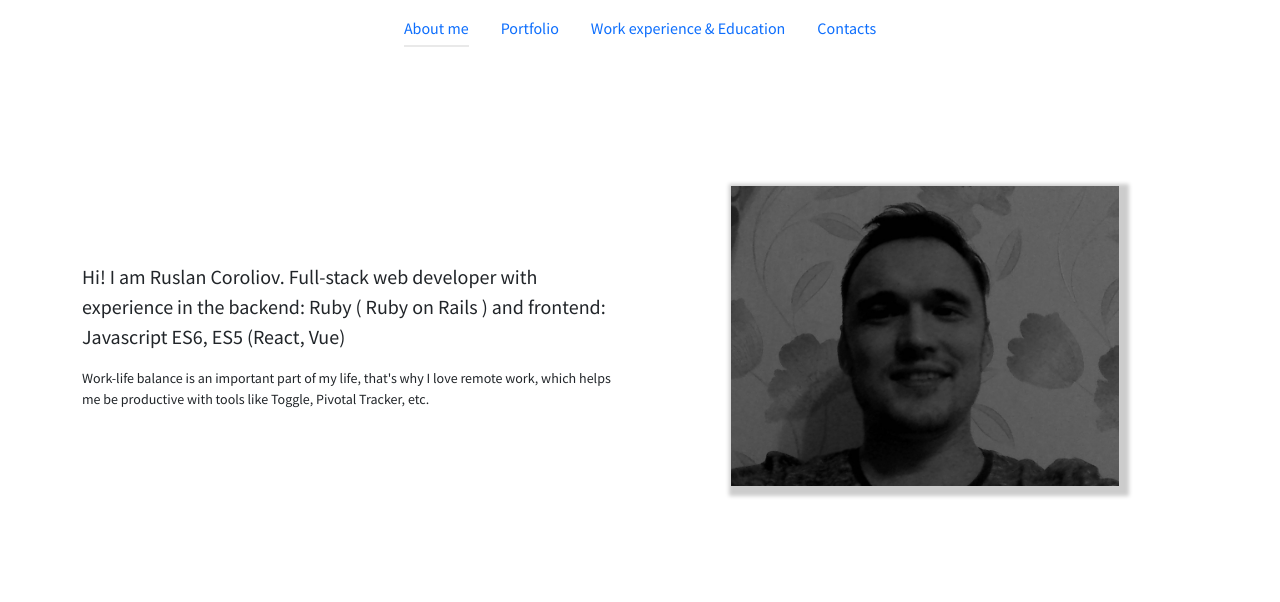
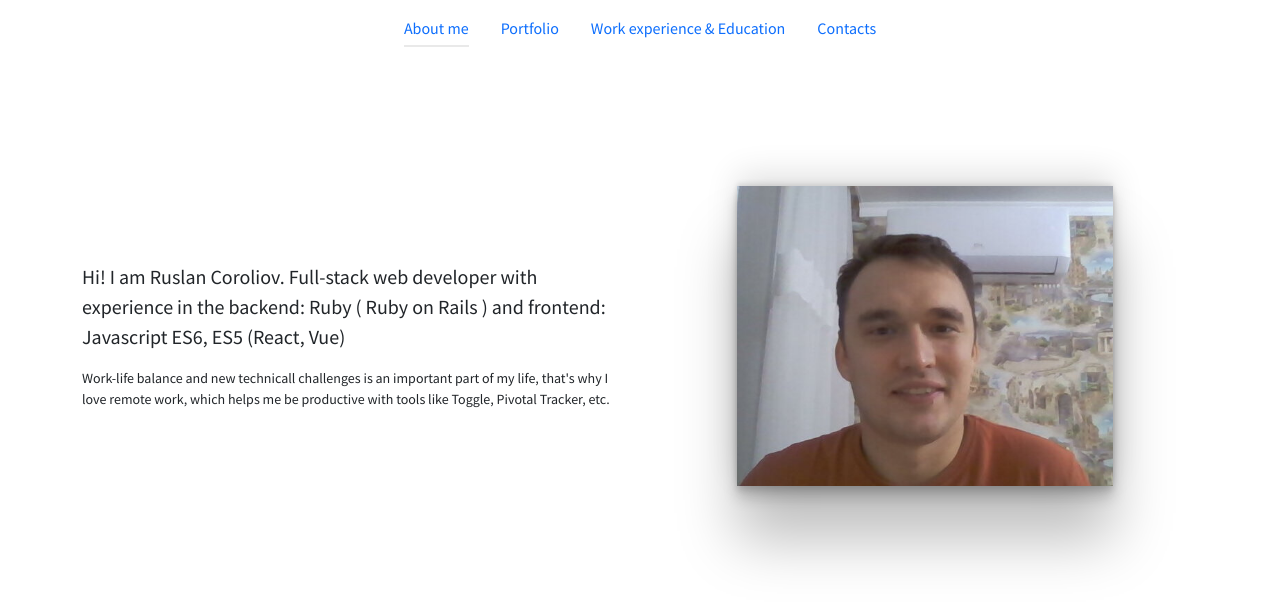
Before and after one commit to rusikf/rusikf.github.io, a React (Create React App) app: page / in a window 1280 px wide. Shown: the top 602 px of the page. Built offline with nearby package versions, Linux system fonts and the light colour scheme.

Commit message:
Fix spelling errors, update photo, add SQL certiciate (#7)

```diff
--- a/src/About.js
+++ b/src/About.js
@@ -10,7 +10,7 @@ export default function About() {
         </p>
 
         <small>
-          Work-life balance is an important part of my life, that's why I love remote work, which helps me be productive with tools like Toggle, Pivotal Tracker, etc.
+          Work-life balance and new technicall challenges is an important part of my life, that's why I love remote work, which helps me be productive with tools like Toggle, Pivotal Tracker, etc.
         </small>
         </div>
       <div className='col-12 col-sm-6'>
--- a/src/App.css
+++ b/src/App.css
@@ -13,7 +13,7 @@ body {
 .profile_image {
   max-width: 100%;
   max-height: 300px;
-  box-shadow: 4px 4px 4px 6px #ccc;
+  box-shadow: rgba(0, 0, 0, 0.25) 0px 54px 55px, rgba(0, 0, 0, 0.12) 0px -12px 30px, rgba(0, 0, 0, 0.12) 0px 4px 6px, rgba(0, 0, 0, 0.17) 0px 12px 13px, rgba(0, 0, 0, 0.09) 0px -3px 5px;
 }
 
 .nav-link{
--- a/src/Contacts.js
+++ b/src/Contacts.js
@@ -2,10 +2,10 @@ export default function Contacts() {
   return (
     <div className="my-4">
       <p>
-        <a href="mailto: rusikf123@gmail.com">Send Email to rusikf123@gmail.com</a>
+        <a href="mailto: 19r2mctrg@mozmail.com">Send Email to me!</a>
       </p>
 
-      <a href="https://www.linkedin.com/in/ruslan-korolev/" target="_blank" rel="noopener noreferrer">Send message on LinkedIn</a>
+      <a href="https://www.linkedin.com/in/ruslan-korolev/" target="_blank" rel="noopener noreferrer">Send a message on LinkedIn</a>
     </div>
   )
 }
--- a/src/Summary.js
+++ b/src/Summary.js
@@ -1,5 +1,10 @@
 export default function Summary() {
   const certificates = [
+    {
+      title: 'SQL (Basic) Certificate',
+      link: 'https://www.hackerrank.com/certificates/5325f670d03c',
+      organization: 'HackerRank - January 2022'
+    },
     {
       title: 'Back End Development and APIs (Node, Express, MongoDB) Certificate',
       link: 'https://www.freecodecamp.org/certification/fcc49ceb0e6-b33e-4d74-8314-e27aa65db621/back-end-development-and-apis',
@@ -68,7 +73,7 @@ export default function Summary() {
         <p style={{ whiteSpace: 'pre-wrap' }}>
           {`Increased API performance up to 30%.
 Tested, coded, reviewed, and delivered architecture on the backend and frontend for production use.
-Features: Messaging API, Social media feed, Content Filtering, Step builder on Vue.js, SQL speed optimization, React.js filters, Group managment on React Native, etc.
+Features: Messaging API, Social media feed, Content Filtering, Step builder on Vue.js, SQL speed optimization, React.js filters, Group management on React Native, etc.
 Developed translation feature through Google speech recognition API in 2 weeks.
           `}
           </p>
```
Also changed, not shown: src/images/me.jpeg, src/images/me_old.jpeg (added).
